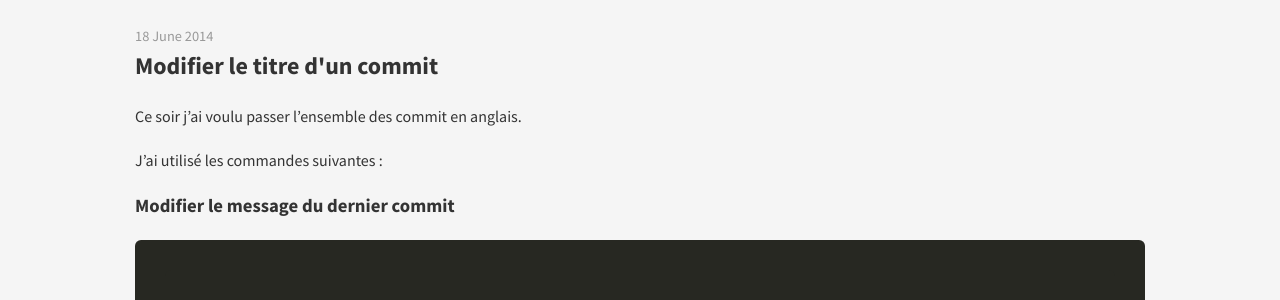
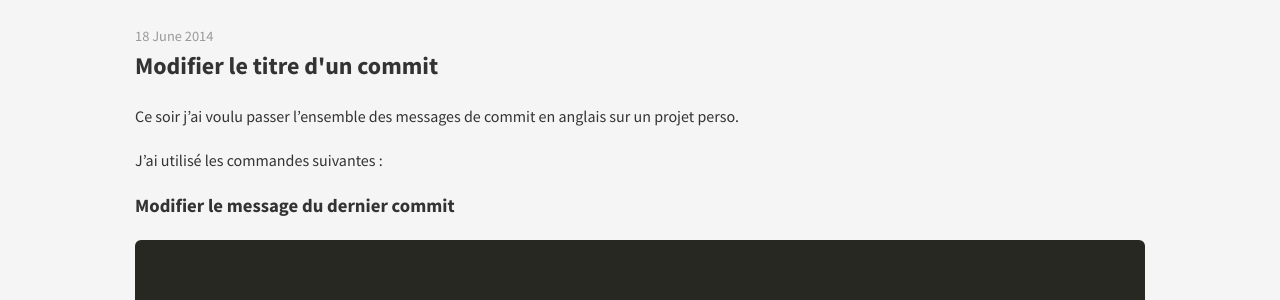
Before and after one commit to ludopradel/ludopradel.github.io, a Jekyll site: the page built from _posts/2014-06-18-amend.md, in a window 1280 px wide. Shown: the part 132-432 px from the top of the page. Built offline with Jekyll 4.4.1, drawn with Linux system fonts in a browser that asks for light colours; nearby versions of some CDN libraries; Markdown is read by kramdown in place of the engine named in the settings.

Commit message:
modification du texte d'introduction

```diff
--- a/_posts/2014-06-18-amend.md
+++ b/_posts/2014-06-18-amend.md
@@ -3,7 +3,7 @@ layout: post
 title: Modifier le titre d'un commit
 ---
 
-Ce soir j'ai voulu passer l'ensemble des commit en anglais.
+Ce soir j'ai voulu passer l'ensemble des messages de commit en anglais sur un projet perso.
 
 J'ai utilisé les commandes suivantes :
 
```
